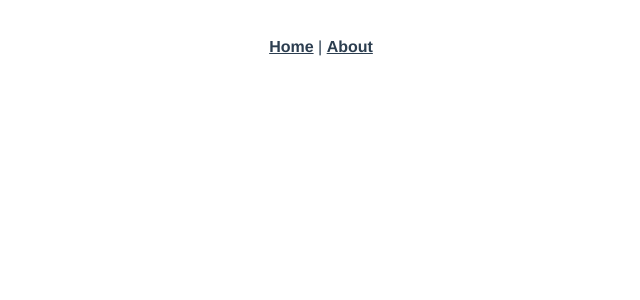
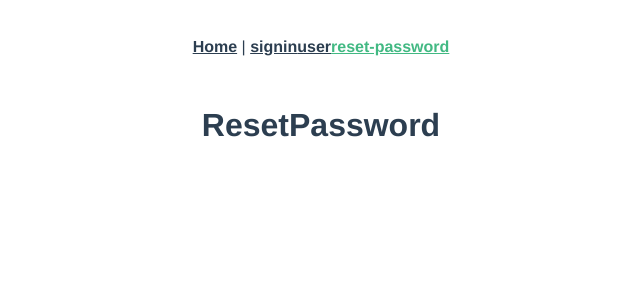
Before and after one commit to shldhee/auth-vue3-ts, a Vue app: page /reset-password in a window 1280 px wide. Before the commit this address had no page. Shown: the top 300 px of the page, without its empty margins (319-959 px from the left). Built offline with nearby package versions, Linux system fonts and the light colour scheme.

Commit message:
feat: routing 작업
- signin, reset-password, user  페이지 생성

```diff
--- a/src/App.vue
+++ b/src/App.vue
@@ -1,7 +1,9 @@
 <template>
   <div id="nav">
     <router-link to="/">Home</router-link> |
-    <router-link to="/about">About</router-link>
+    <router-link to="/signin">signin</router-link>
+    <router-link to="/user">user</router-link>
+    <router-link to="/reset-password">reset-password</router-link>
   </div>
   <router-view />
 </template>
--- a/src/router/index.ts
+++ b/src/router/index.ts
@@ -8,13 +8,23 @@ const routes: Array<RouteRecordRaw> = [
     component: Home
   },
   {
-    path: '/about',
-    name: 'About',
-    // route level code-splitting
-    // this generates a separate chunk (about.[hash].js) for this route
-    // which is lazy-loaded when the route is visited.
+    path: '/signin',
+    name: 'Signin',
     component: () =>
-      import(/* webpackChunkName: "about" */ '../views/About.vue')
+      import(/* webpackChunkName: "signin" */ '../views/Signin.vue')
+  },
+  {
+    path: '/reset-password',
+    name: 'ResetPassword',
+    component: () =>
+      import(
+        /* webpackChunkName: "reset-password" */ '../views/ResetPassword.vue'
+      )
+  },
+  {
+    path: '/user',
+    name: 'User',
+    component: () => import(/* webpackChunkName: "user" */ '../views/User.vue')
   }
 ]
 
--- a/src/views/About.vue
+++ /dev/null
@@ -1,5 +0,0 @@
-<template>
-  <div class="about">
-    <h1>This is an about page</h1>
-  </div>
-</template>
--- /dev/null
+++ b/src/views/ResetPassword.vue
@@ -0,0 +1,17 @@
+<template>
+  <div>
+    <h1>ResetPassword</h1>
+  </div>
+</template>
+
+<script lang="ts">
+import { defineComponent } from 'vue'
+
+export default defineComponent({
+  setup() {
+    return {}
+  }
+})
+</script>
+
+<style scoped lang="scss"></style>
--- /dev/null
+++ b/src/views/Signin.vue
@@ -0,0 +1,17 @@
+<template>
+  <div>
+    <h1>SignIn</h1>
+  </div>
+</template>
+
+<script lang="ts">
+import { defineComponent } from 'vue'
+
+export default defineComponent({
+  setup() {
+    return {}
+  }
+})
+</script>
+
+<style scoped lang="scss"></style>
--- /dev/null
+++ b/src/views/User.vue
@@ -0,0 +1,17 @@
+<template>
+  <div>
+    <h1>User</h1>
+  </div>
+</template>
+
+<script lang="ts">
+import { defineComponent } from 'vue'
+
+export default defineComponent({
+  setup() {
+    return {}
+  }
+})
+</script>
+
+<style scoped lang="scss"></style>
```
